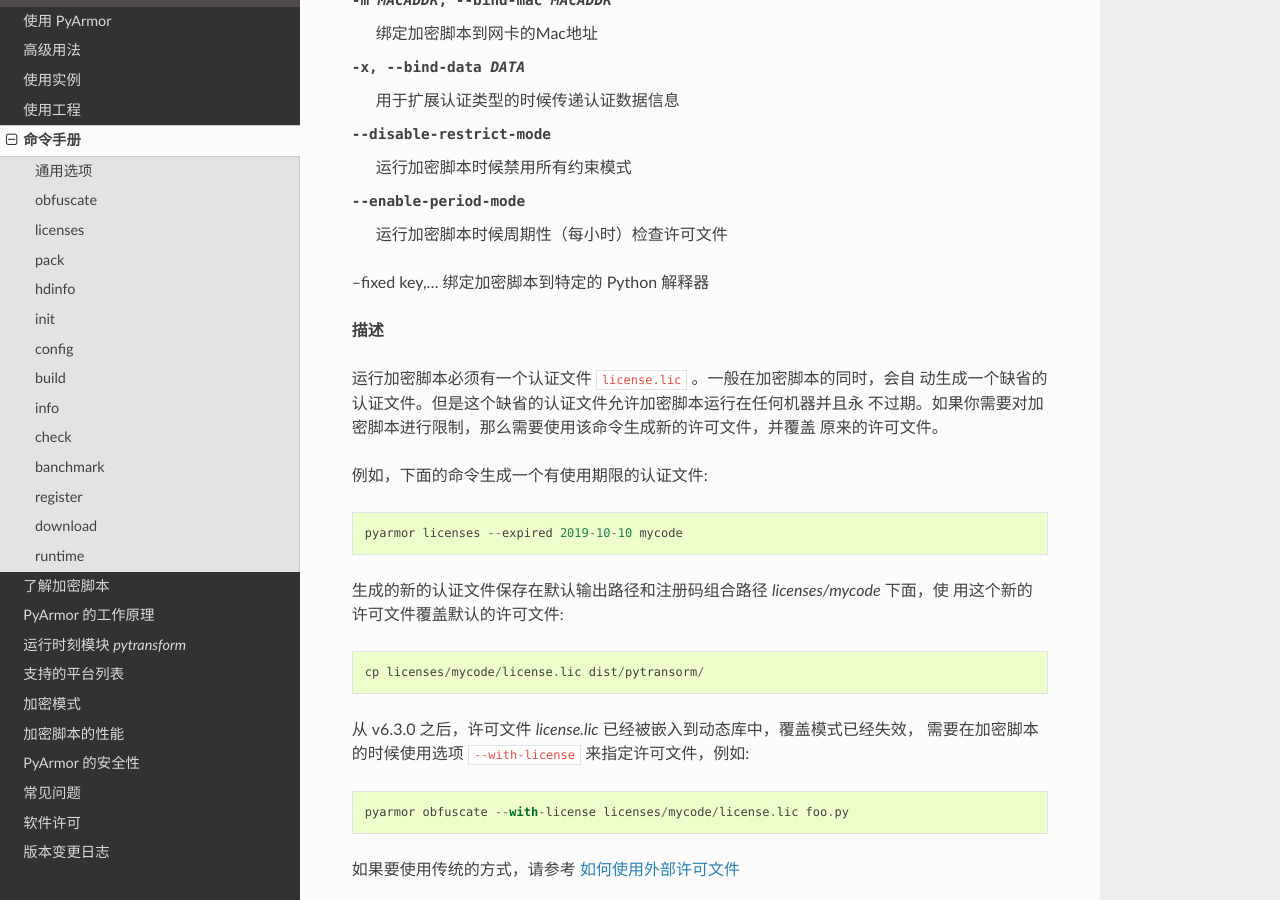
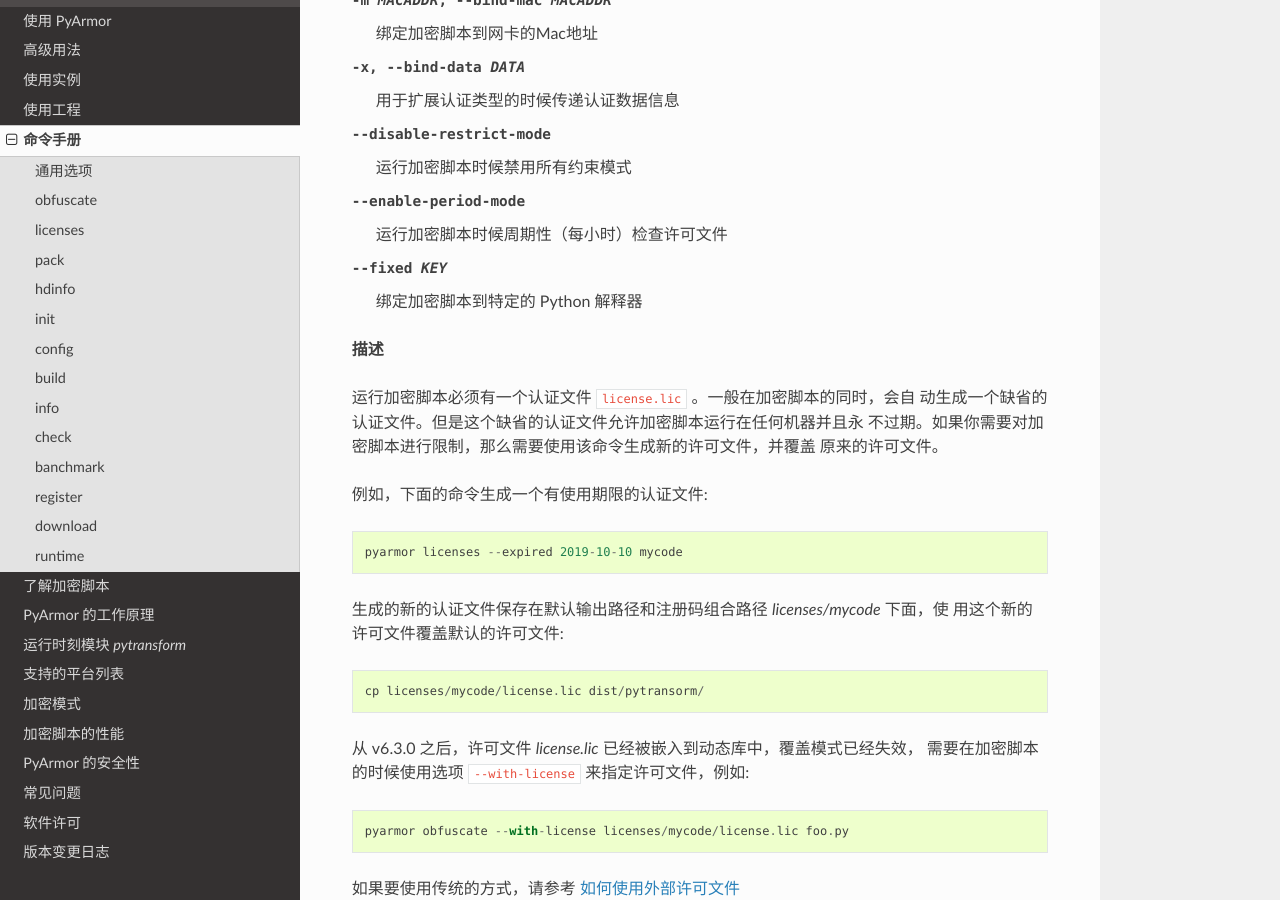
Before and after one commit to dashingsoft/pyarmor-docs-zh, a Sphinx documentation site: the page built from docs/man.rst, in a window 1280 px wide and 900 px high, scrolled down 9120 px. Built offline with Sphinx 7.4.7 and the Read the Docs theme 2.0.0, drawn with Linux system fonts in a browser that asks for light colours.

Commit message:
Fix format error

```diff
--- a/docs/man.rst
+++ b/docs/man.rst
@@ -333,7 +333,7 @@
 -x, --bind-data DATA                  用于扩展认证类型的时候传递认证数据信息
 --disable-restrict-mode               运行加密脚本时候禁用所有约束模式
 --enable-period-mode                  运行加密脚本时候周期性（每小时）检查许可文件
---fixed key,...                       绑定加密脚本到特定的 Python 解释器
+--fixed KEY                           绑定加密脚本到特定的 Python 解释器
 
 **描述**
 
```
